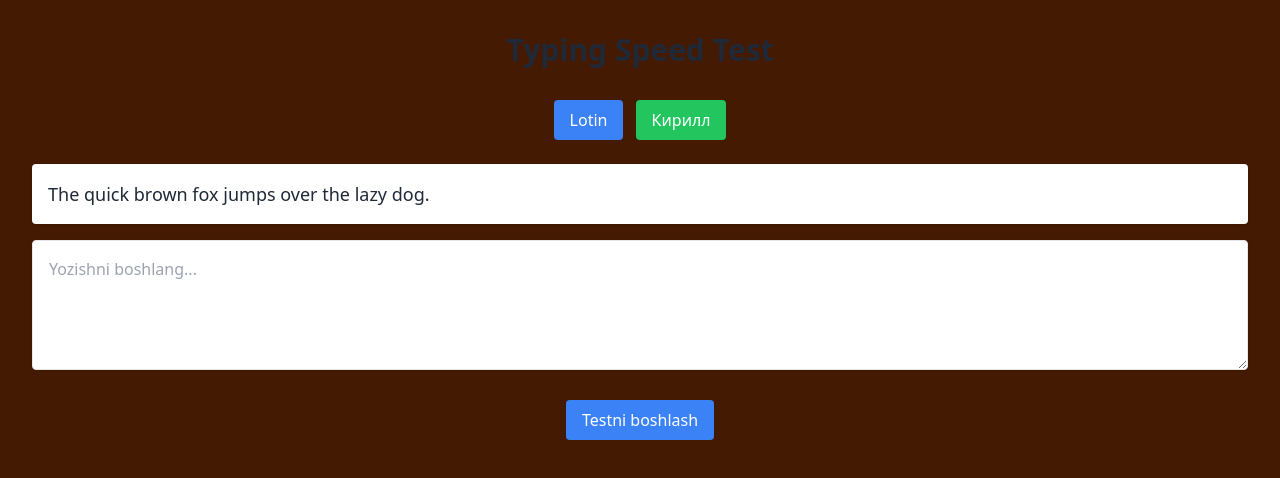
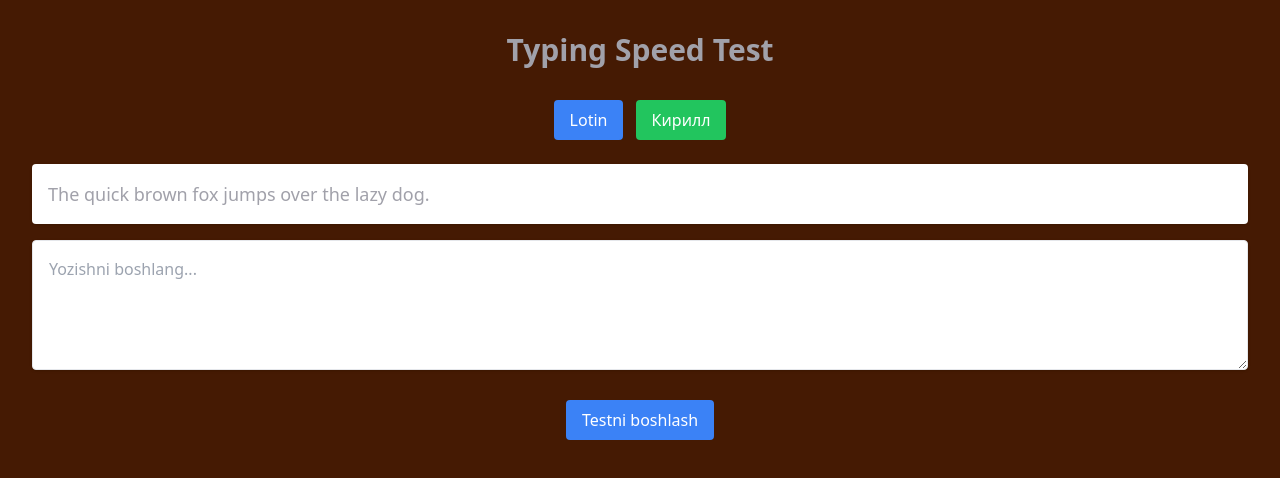
Before and after one commit to mehmonov/choop, a plain HTML site: page index.html in a window 1280 px wide. Drawn offline with nearby package versions, Linux system fonts and the light colour scheme.

Commit message:
Update index.html

```diff
--- a/index.html
+++ b/index.html
@@ -7,7 +7,7 @@
   <script defer src="main.js"></script>
   <script src="https://cdn.tailwindcss.com"></script>
 </head>
-<body class=" text-gray-800 bg-amber-950">
+<body class="text-zinc-400 bg-amber-950">
   <div class="container mx-auto p-8">
     <h1 class="text-3xl font-bold text-center mb-8">Typing Speed Test</h1>
 
```
